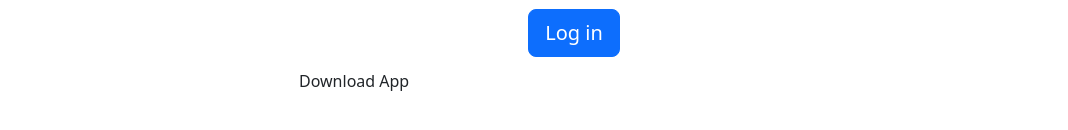
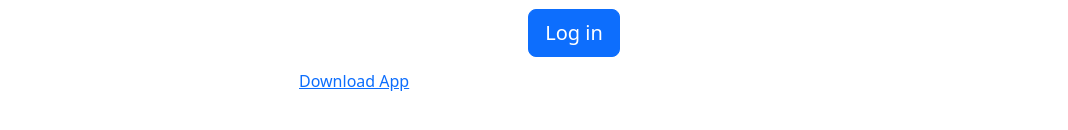
Before and after one commit to MarkRyuo/SalesInventory-SIMS-, a React (Vite) app in the folder client/: page / in a window 1280 px wide. Shown: the part 540-670 px from the top of the page, without its empty margins (66-1134 px from the left). Built offline with nearby package versions, Linux system fonts and the light colour scheme.

Commit message:
Subject: Body

```diff
--- a/client/src/App.tsx
+++ b/client/src/App.tsx
@@ -55,7 +55,7 @@ function App() {
                     </div>
 
                     <div className="col-12 my-1 d-none d-sm-block">
-                        <a download={"..."}>Download App</a>
+                        <a href="#" download={"..."}>Download App</a>
                     </div>
                   </div> {/* end row */}
               </div>  {/* end formContainer */}
```
